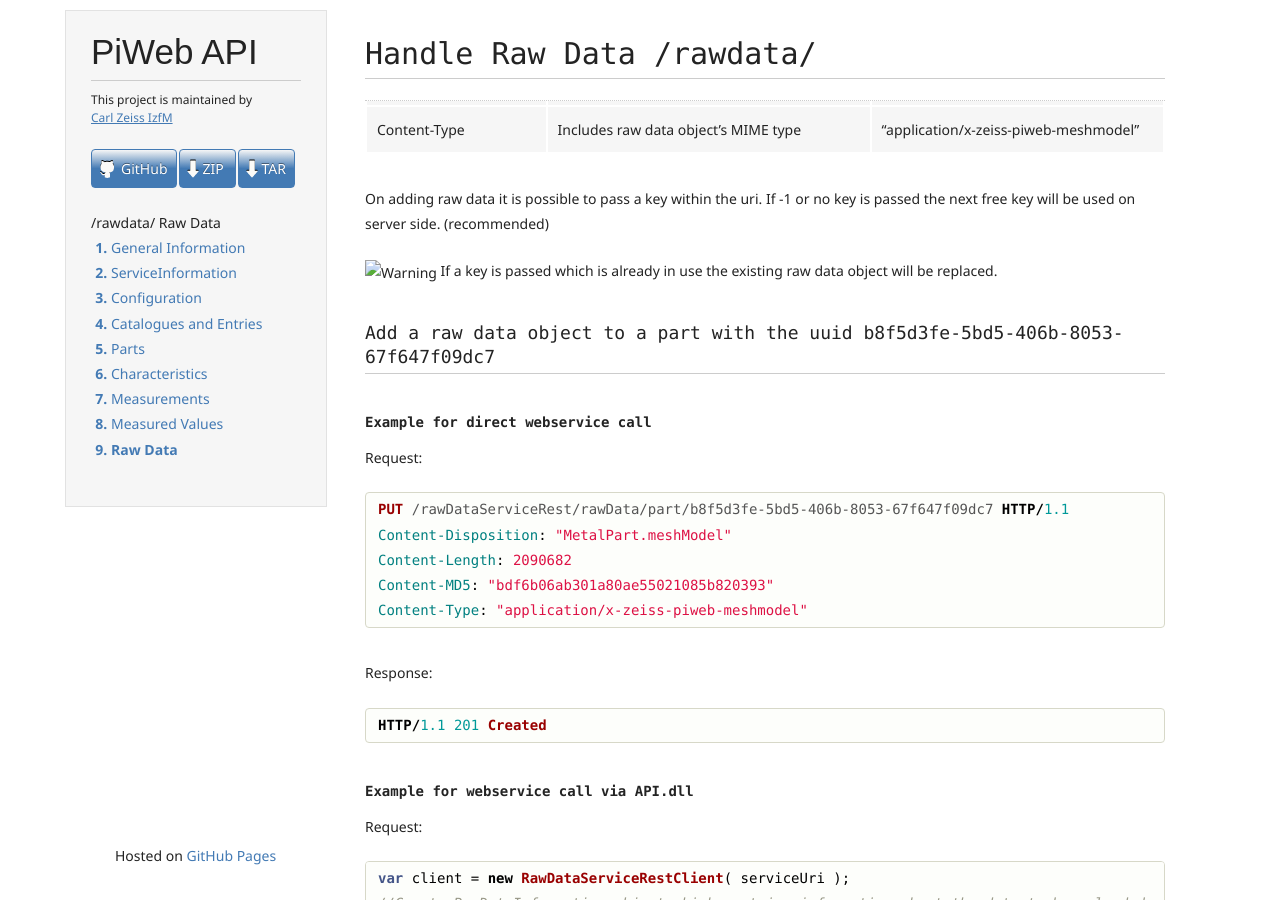
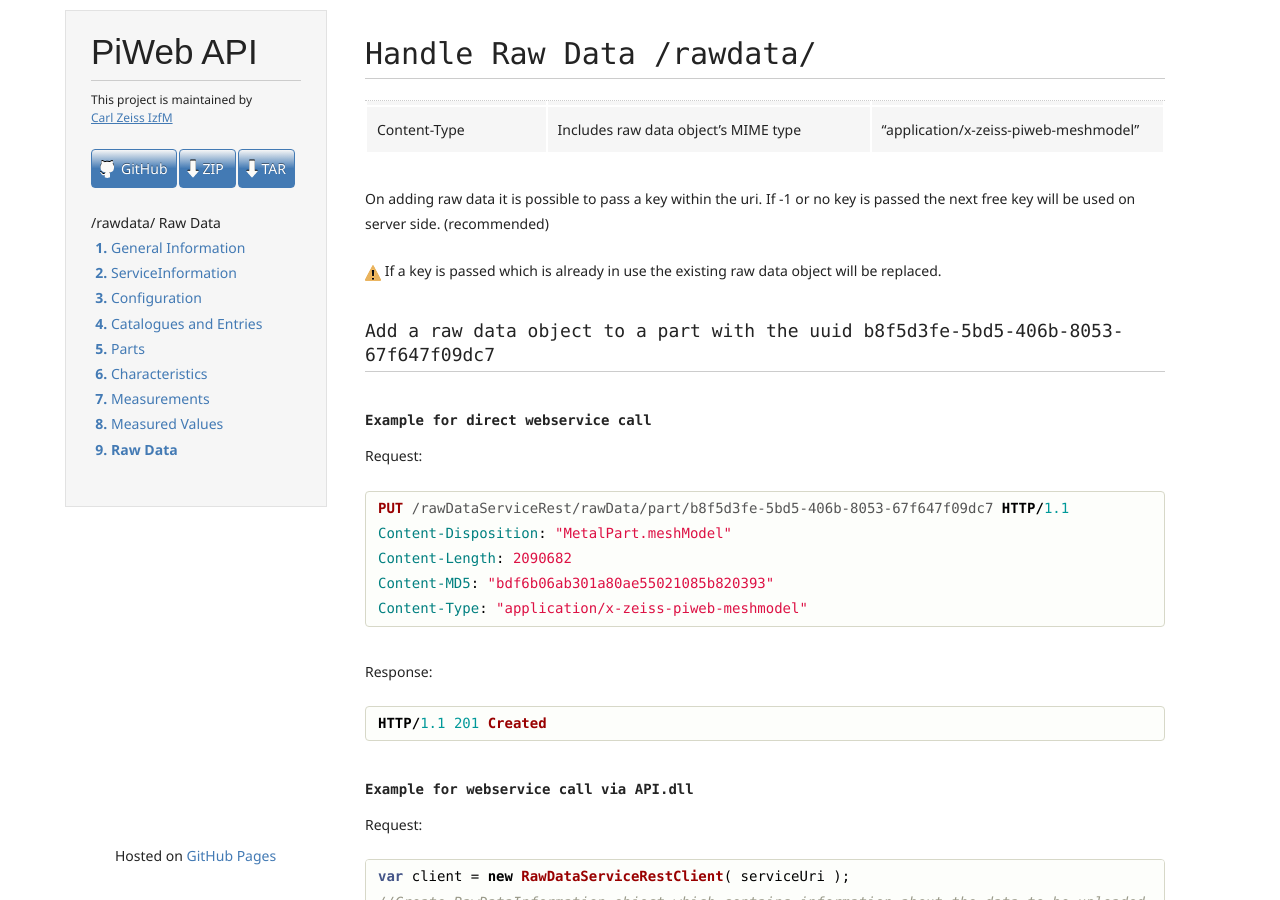
Before and after one commit to BatzJunior/testrepo, a Jekyll site: the page built from _pages/rawdata.md, in a window 1280 px wide and 900 px high, scrolled down 1038 px. Built offline with Jekyll 4.4.1, drawn with Linux system fonts in a browser that asks for light colours.

Commit message:
Update rawdata.md

```diff
--- a/_pages/rawdata.md
+++ b/_pages/rawdata.md
@@ -27,7 +27,7 @@
 
 On adding raw data it is possible to pass a key within the uri. If -1 or no key is passed the next free key will be used on server side. (recommended)
 
-![Warning](images/warning.png) If a key is passed which is already in use the existing raw data object will be replaced.
+![Warning](../images/warning.png) If a key is passed which is already in use the existing raw data object will be replaced.
 
 ### Add a raw data object to a part with the uuid b8f5d3fe-5bd5-406b-8053-67f647f09dc7
 
```
